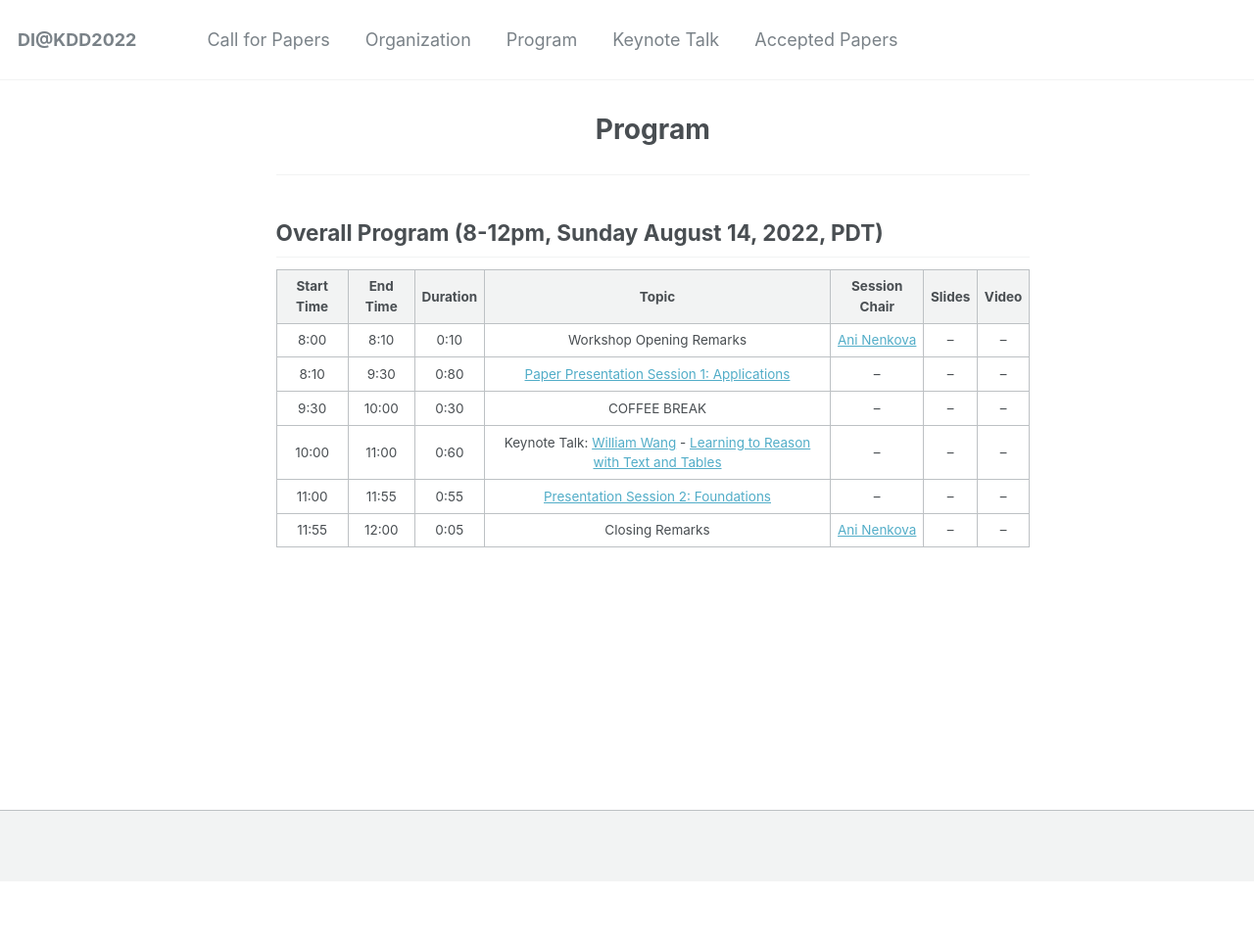
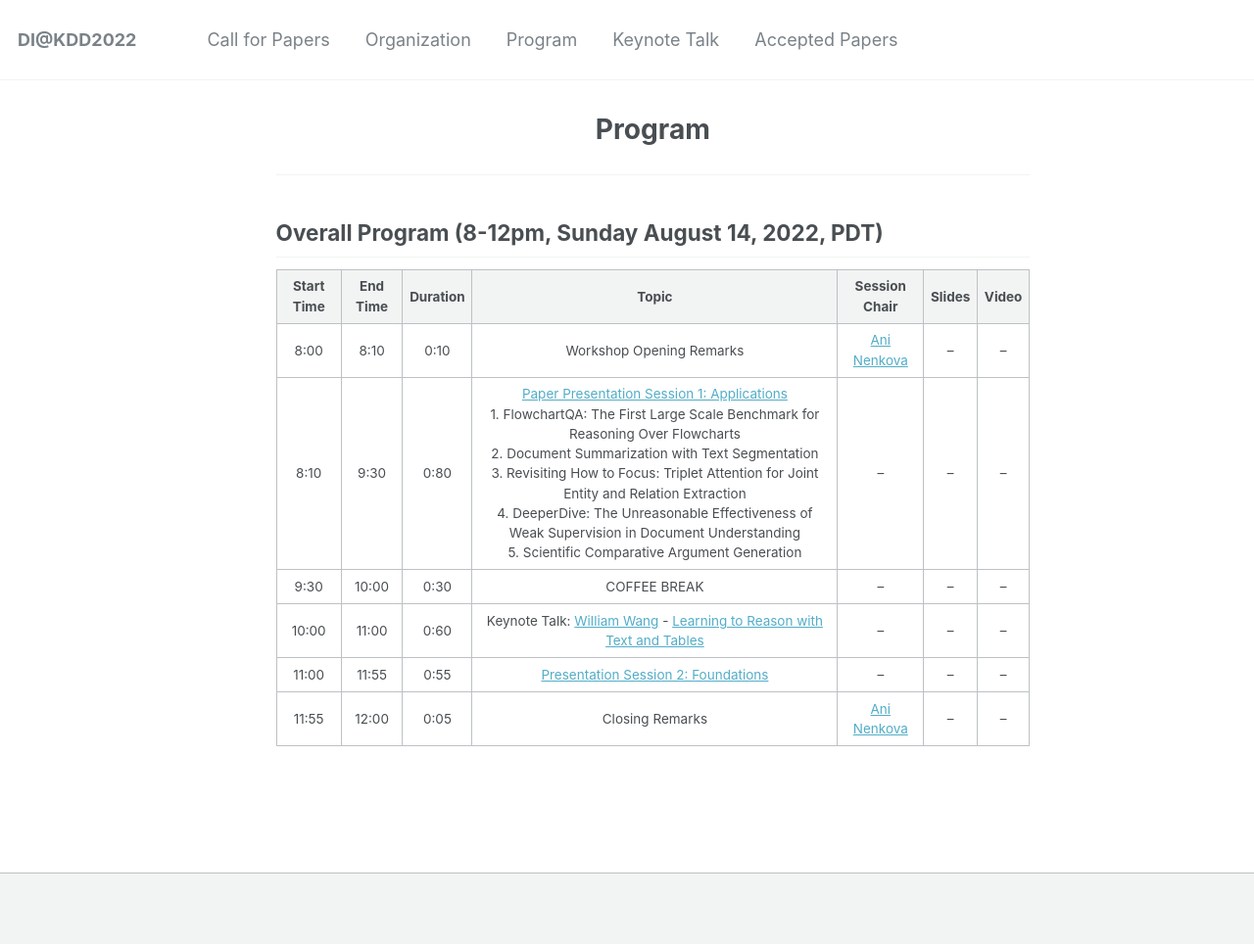
Before and after one commit to document-intelligence/DI-2022, a Jekyll site: the page built from _pages/program.md, in a window 1280 px wide. Shown: the whole page at 98% size. Built offline with Jekyll 4.4.1, drawn with Linux system fonts in a browser that asks for light colours; before the commit the page ends 900 px from its top, so only the background shows below that.

Commit message:
Update program.md

```diff
--- a/_pages/program.md
+++ b/_pages/program.md
@@ -42,7 +42,7 @@ Panel Q&A session for all presentations
 | Start Time 	| End Time 	| Duration 	| Topic 	| Session Chair 	|Slides|Video|
 |:-:	|:-:	|:-:	|:-:	|:-:	|:-:	|:-:	|
 | 8:00 	| 8:10 	| 0:10 	| Workshop Opening Remarks 	| [Ani Nenkova](https://www.cis.upenn.edu/~nenkova/)	| -- | -- |
-| 8:10 	| 9:30 	| 0:80 	| [Paper Presentation Session 1: Applications](#session_1) 	| -- | -- | -- |
+| 8:10 	| 9:30 	| 0:80 	| [Paper Presentation Session 1: Applications](#session_1)<br> 1. FlowchartQA: The First Large Scale Benchmark for Reasoning Over Flowcharts<br>2. Document Summarization with Text Segmentation<br>3. Revisiting How to Focus: Triplet Attention for Joint Entity and Relation Extraction<br>4. DeeperDive: The Unreasonable Effectiveness of Weak Supervision in Document Understanding<br>5. Scientific Comparative Argument Generation | -- | -- | -- |
 | 9:30 	| 10:00 	| 0:30 	| COFFEE BREAK 	| -- | -- | -- |
 | 10:00 	| 11:00 	| 0:60 	| Keynote Talk: [William Wang](https://sites.cs.ucsb.edu/~william/index.html) - [Learning to Reason with Text and Tables](https://document-intelligence.github.io/DI-2022/talks) | -- | -- | -- |
 | 11:00 	| 11:55 	| 0:55 	| [Presentation Session 2: Foundations](#session_2) 	| -- | -- | -- |
```
